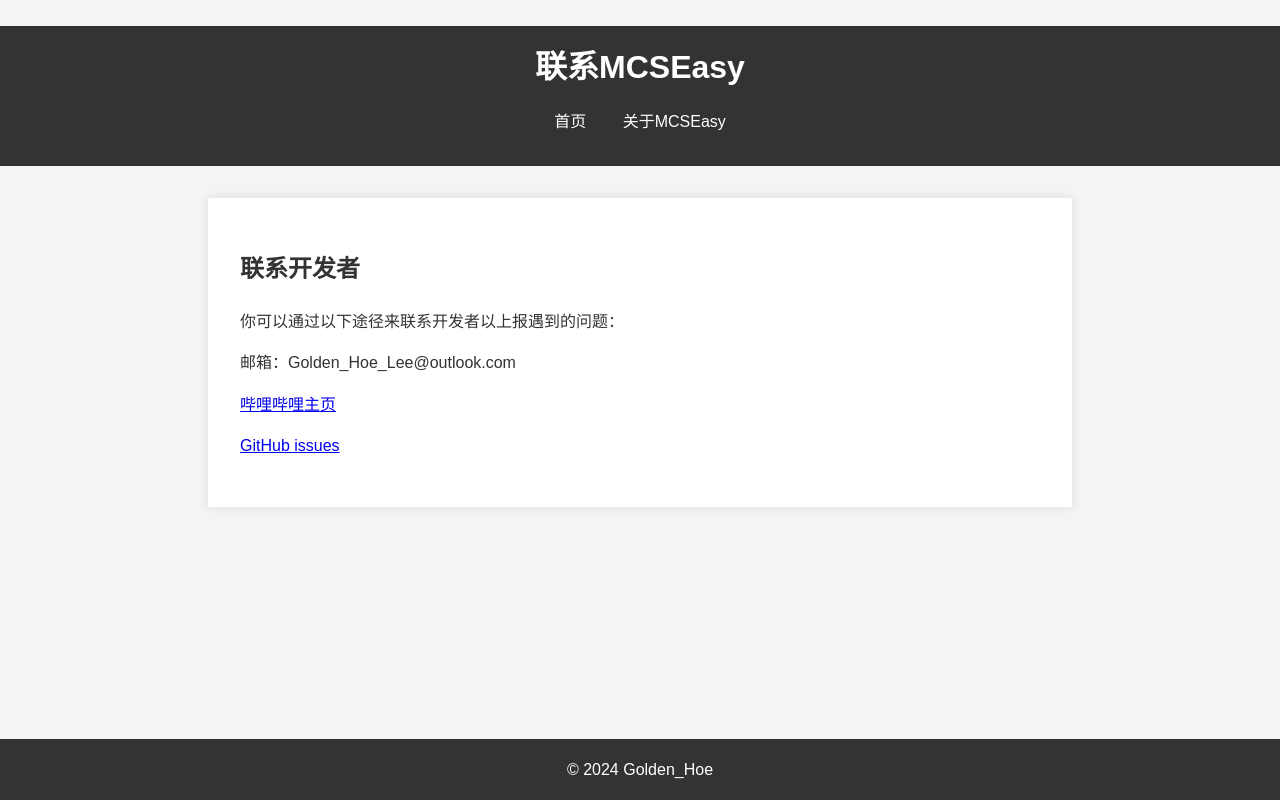
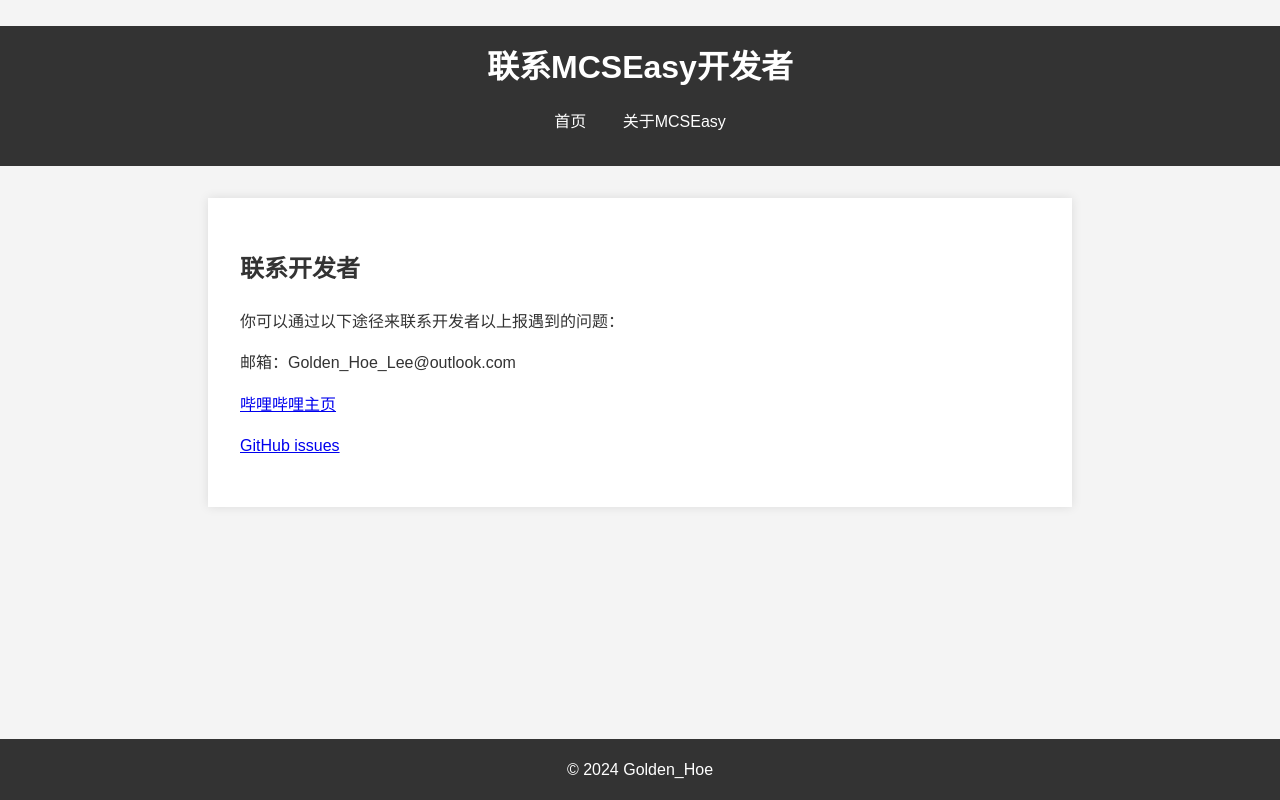
Before and after one commit to GoldenHoe/GoldenHoe.github.io, a plain HTML site: page contact.html in a window 1280 px wide. Drawn offline with Linux system fonts and the light colour scheme.

Commit message:
Update contact.html

```diff
--- a/contact.html
+++ b/contact.html
@@ -9,7 +9,7 @@
 <body>
     <dlv class="content">
     <header>
-        <h1>联系MCSEasy</h1>
+        <h1>联系MCSEasy开发者</h1>
         <nav>
             <ul>
                 <li><a href="index.html">首页</a></li>
```
